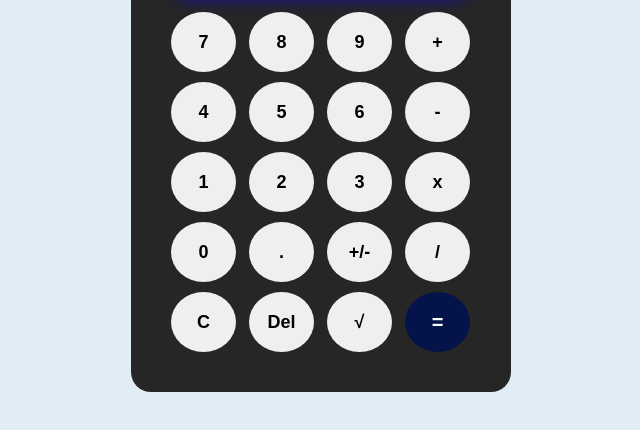
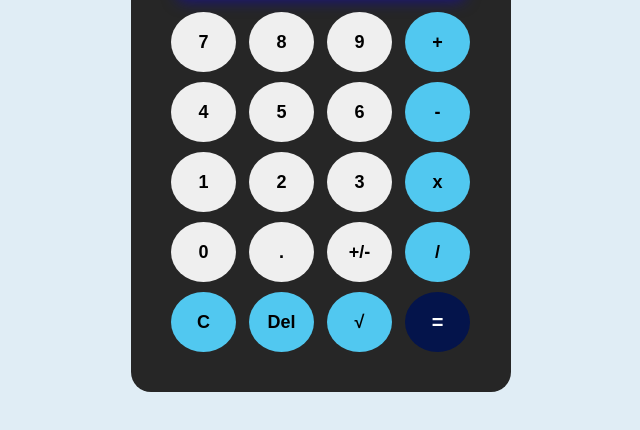
Before and after one commit to zaelletech07/zaelleweb, a plain HTML site: page index.html in a window 1280 px wide. Shown: the part 300-730 px from the top of the page, without its empty margins (319-959 px from the left). Drawn offline with Linux system fonts and the light colour scheme.

Commit message:
Update style.css

```diff
--- a/style.css
+++ b/style.css
@@ -65,11 +65,11 @@ button:active{ /* pour donner une couleur au bouton*/
 }
 
 .operator-btn{  /* Couleur des opérateurs pour les différencier */
-    background: hsl(1ç5, 71%, 52%);
+    background: hsl(195, 84%, 63%);
 }
 
 .operator-btn:hover{  /* Effet hover pour opérateurs */
-background: rgb(2, 64, 131);
+background: rgb(3, 86, 174);
 }
 
 .equal-btn{  /* Bouton égal plus large pour le mettre en évidence */
```
